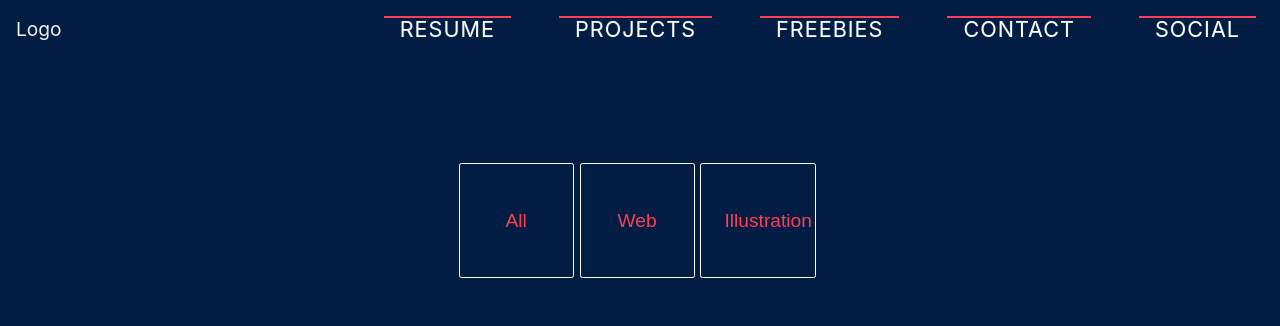
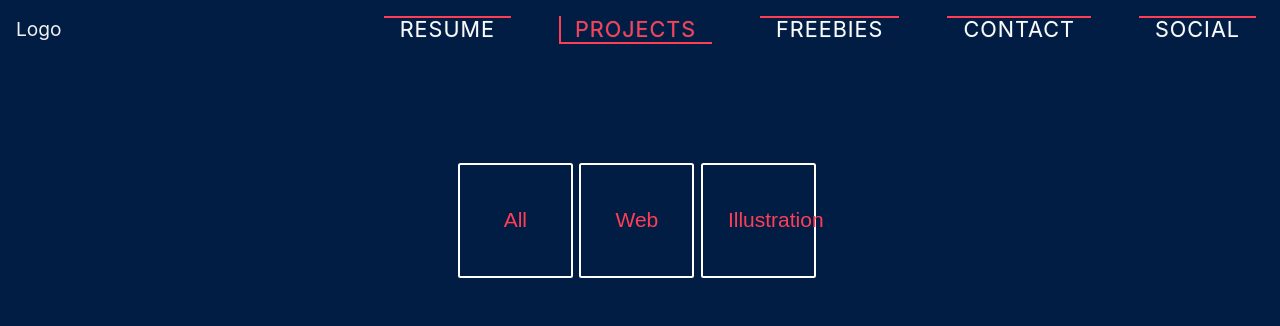
Before and after one commit to annamardesign/AnnaPortfolio, a React (Create React App) app: page /projects in a window 1280 px wide. Shown: the top 326 px of the page. Built offline with nearby package versions, Linux system fonts and the light colour scheme.

Commit message:
Navigation active class added

```diff
--- a/src/index.css
+++ b/src/index.css
@@ -58,7 +58,7 @@ code {
   color:#ff3e55;
   text-align:center;
   text-decoration: none;
-  font-size: 1.2rem;
+  font-size: 70%;
   transition: all 0.2s;
   width: 9vw;
   height: 9vw;
@@ -77,7 +77,7 @@ code {
   color:#ff3e55;
   text-align:center;
   text-decoration: none;
-  font-size: 1rem;
+  font-size: 60%;
   transition: all 0.2s;
   width: 9vw;
   height: 9vw;
--- a/src/navbar.css
+++ b/src/navbar.css
@@ -82,6 +82,18 @@
     height: 100%;
   }
 
-  .topnav .navli:active {
-    color: #ff3e55;
+  .topnav .active {
+    color:#ff3e55;
+    transition: #ff3e55 15s;
+    -webkit-transition: #ff3e55 15s;
+    -moz-transition: #ff3e55 15s;
   }
+  .topnav .active::before {
+    top: 100%;
+    opacity: 1;
+  }
+
+  .topnav .active::after{
+    height: 100%;
+
+  }
--- a/src/navbar.jsx
+++ b/src/navbar.jsx
@@ -5,12 +5,12 @@ import "./navbar.css";
 const NavBar = () => {
 
     return (<div className="topnav">
-    <NavLink to="/resume" className="logo">Logo</NavLink>
-    <NavLink to="/resume" className="navli">Resume</NavLink>
-    <NavLink to="/projects" className="navli">Projects</NavLink>
-    <NavLink to="/freebies" className="navli">Freebies</NavLink>
-    <NavLink to="/contact" className="navli">Contact</NavLink>
-    <NavLink to="/socialmedia" className="navli">Social</NavLink>
+    <NavLink to="/resume" className="logo" >Logo</NavLink>
+    <NavLink to="/resume" className="navli" activeClassName="active">Resume</NavLink>
+    <NavLink to="/projects" className="navli" activeClassName="active">Projects</NavLink>
+    <NavLink to="/freebies" className="navli" activeClassName="active">Freebies</NavLink>
+    <NavLink to="/contact" className="navli" activeClassName="active">Contact</NavLink>
+    <NavLink to="/socialmedia" className="navli" activeClassName="active">Social</NavLink>
   </div>  );
 }
 
```
Also changed, not shown: src/components/NavLink.jsx (added, +8 -0 lines).
